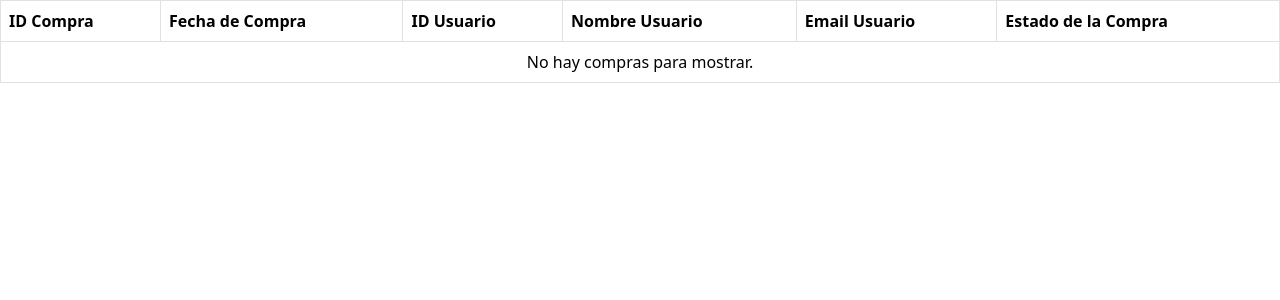
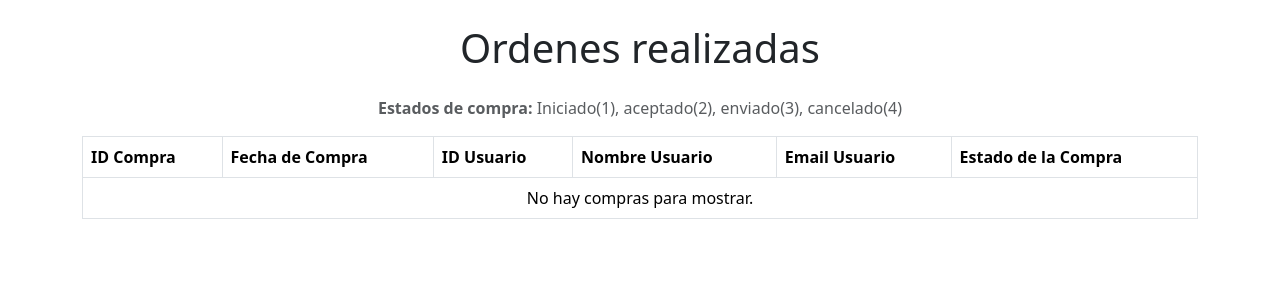
Before and after one commit to DiegoMarchandon/TPFinalPWD, a PHP site: page /Vista/Home/ordenes.php in a window 1280 px wide. Shown: the part 56-356 px from the top of the page. Run offline with PHP 8.4, Linux system fonts and the light colour scheme; the visitor is signed in with stand-in values (Sample User, id 1); data comes from the database, SQL or seed files in the repository; data that the repository does not hold is empty; some libraries are stand-ins or nearby versions.

Commit message:
tabla de ordenes.php

```diff
--- a/Vista/Home/ordenes.php
+++ b/Vista/Home/ordenes.php
@@ -15,12 +15,12 @@ foreach($colCompras as $compra){
     $compraEstadoTipo = $compraEstado['objCompraEstadoTipo']->getIdcompraestadotipo();
 
 
-    echo "<br>----<br>";
+    // echo "<br>----<br>";
     // si el compraEstadoTipo obtenido a partir de la compra es 1, imprimo la compra
-    if($compraEstadoTipo === 1){
+    /* if($compraEstadoTipo === 1){
 
         print_r($compra);
-    }
+    } */
 }
 
 ?>
@@ -32,6 +32,9 @@ foreach($colCompras as $compra){
     <title>Ordenes</title>
 </head>
 <body>
+<div class="container mt-4">
+    <h1 class="text-center mb-4">Ordenes realizadas</h1>
+    <p class=" text-center text-muted"><b>Estados de compra:</b>    Iniciado(1), aceptado(2), enviado(3), cancelado(4)</p>
     <table border="1" class="table table-bordered">
             <thead>
                 <tr>
@@ -70,5 +73,6 @@ foreach($colCompras as $compra){
                 <?php endif; ?>
             </tbody>
         </table>
+</div>
 </body>
 </html>
```
Lines whose indentation alone changed are shown as unchanged.
